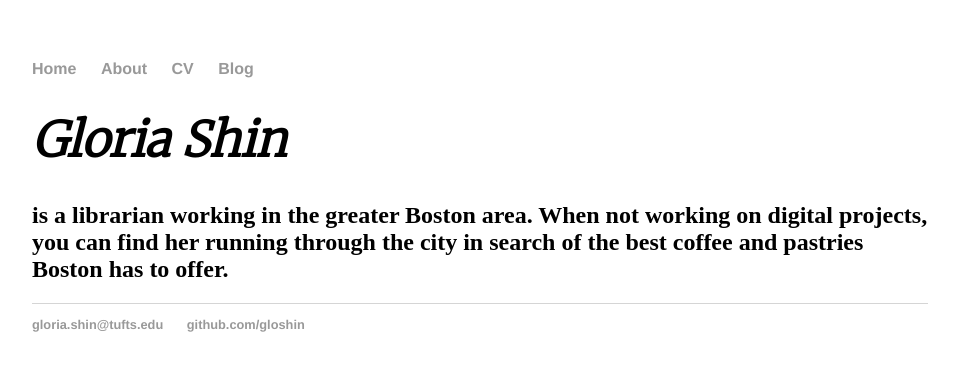
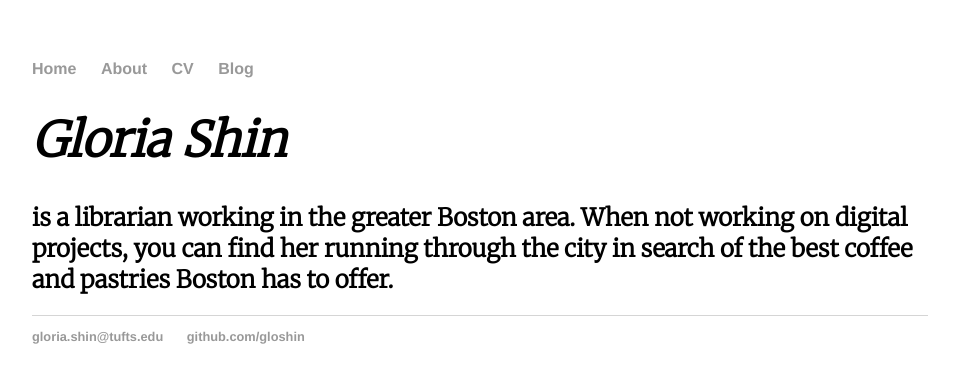
Before and after one commit to gloshin/gloriashin.github.io, a Jekyll site: the page built from index.html, in a window 1280 px wide. Shown: the top 383 px of the page, without its empty margins (160-1119 px from the left). Built offline with Jekyll 4.4.1, drawn with Linux system fonts in a browser that asks for light colours.

Commit message:
Update index.html

```diff
--- a/index.html
+++ b/index.html
@@ -13,7 +13,7 @@ title: Gloria Shin, MLIS
 
 			}
 		h2 {
-			font-family: 'Lora', serif;
+			font-family: 'Merriweather', serif;
 			}
 		p {
    			font-size: 1.5em;
```
